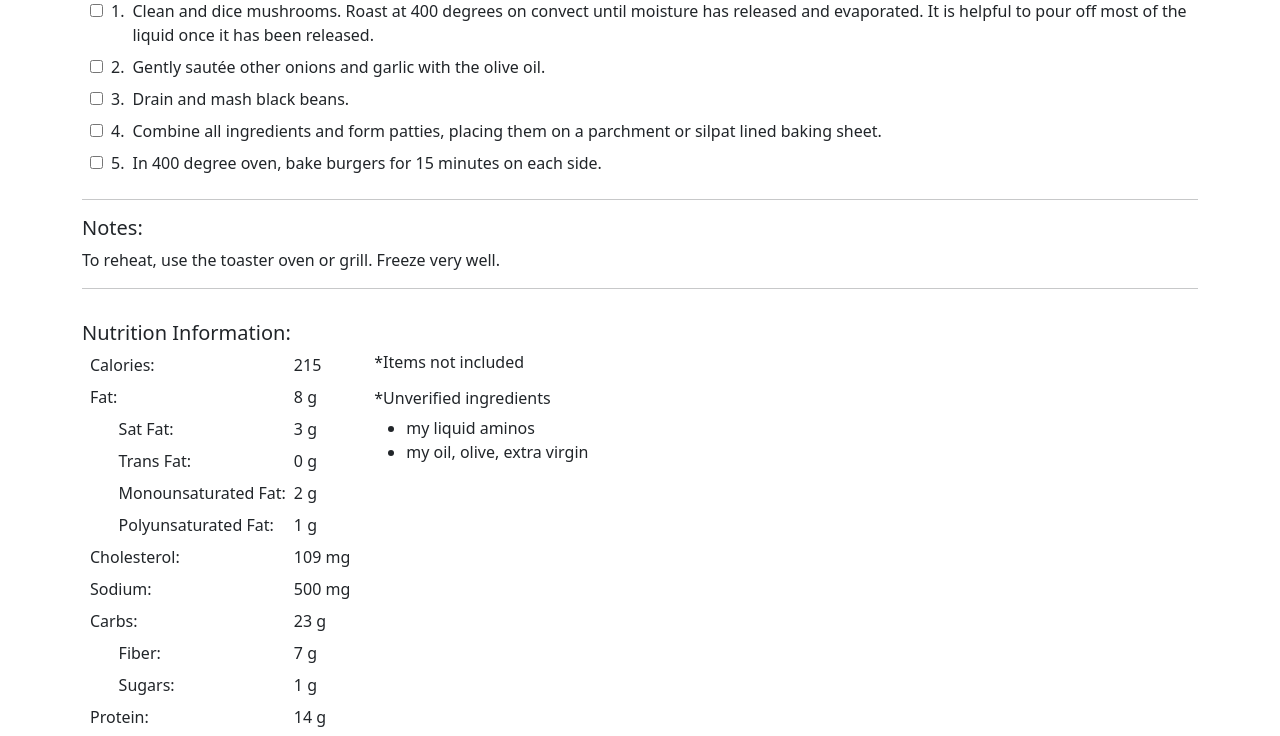
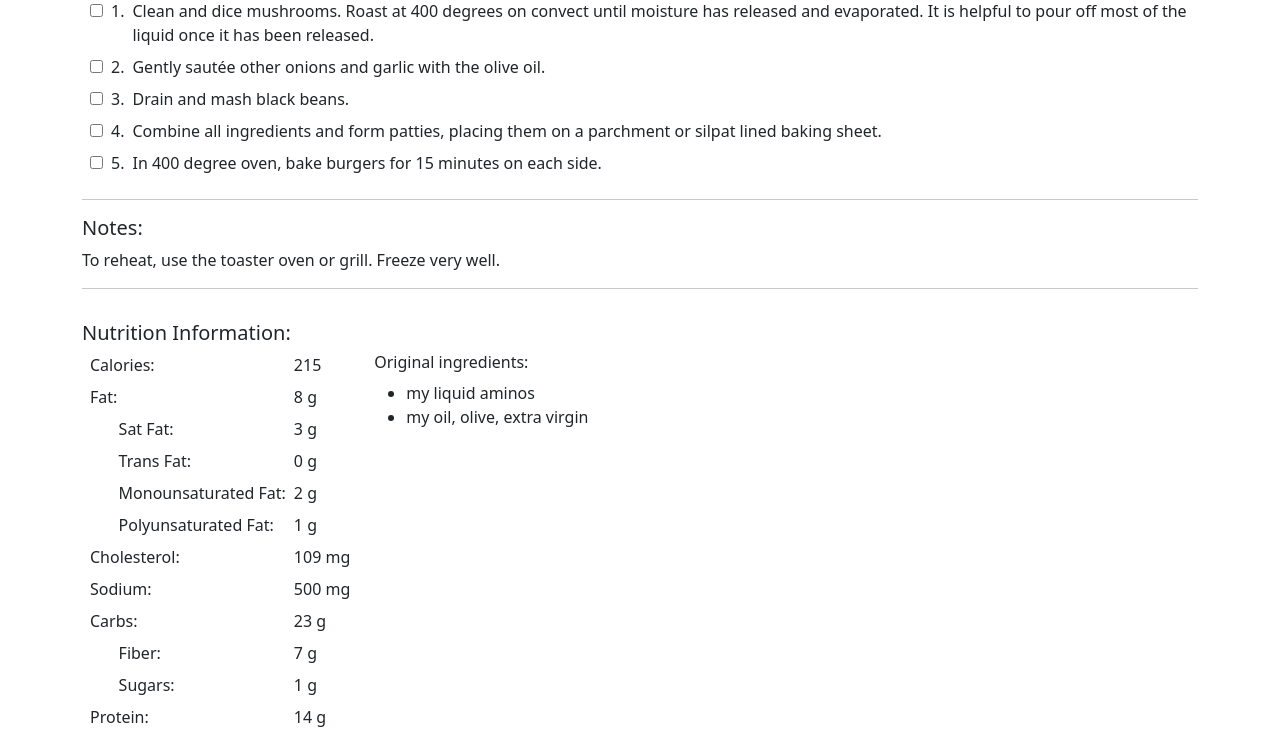
Before and after one commit to ambergode/recipes, a Django app: page /recipes/1/ in a window 1280 px wide. Shown: the part 822-1558 px from the top of the page. Run offline with Django 3.2, Linux system fonts and the light colour scheme; data comes from the database, SQL or seed files in the repository; some libraries are stand-ins or nearby versions.

Commit message:
updated nutrition information display

```diff
--- a/recipes/templates/recipes/detail.html
+++ b/recipes/templates/recipes/detail.html
@@ -144,7 +144,8 @@
                 </table>
             </div>
             <div class='col'>
-                <h6>*Items not included</h6>
+                {% if uncounted %}
+                    <h6>Items not included:</h6>
                     <ul>
                         {% for item in uncounted %}
                             <li>
@@ -152,7 +153,9 @@
                             </li>
                         {% endfor %}
                     </ul>
-                <h6>*Unverified ingredients</h6>
+                {% endif %}
+                {% if unverified %}
+                    <h6>Original ingredients:</h6>
                     <ul>
                         {% for item in unverified %}
                             <li>
@@ -160,6 +163,7 @@
                             </li>
                         {% endfor %}
                     </ul>
+                {% endif %}
             </div>
         </div>
     {% endif %}
```
Lines whose indentation alone changed are shown as unchanged.
